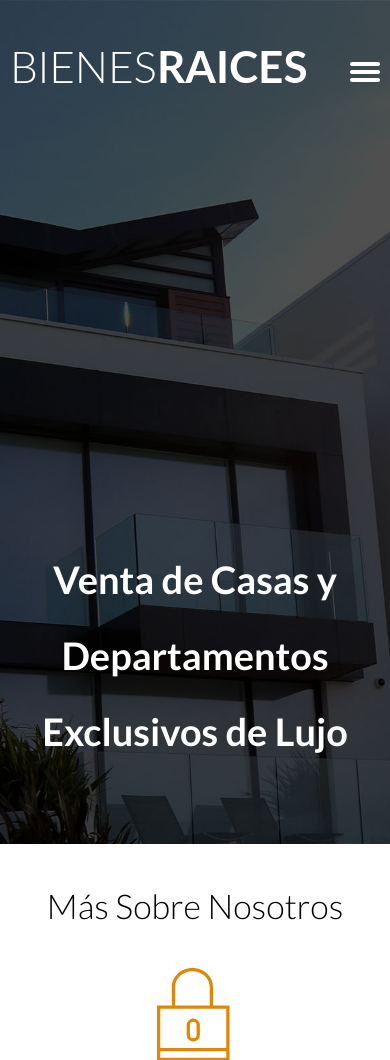
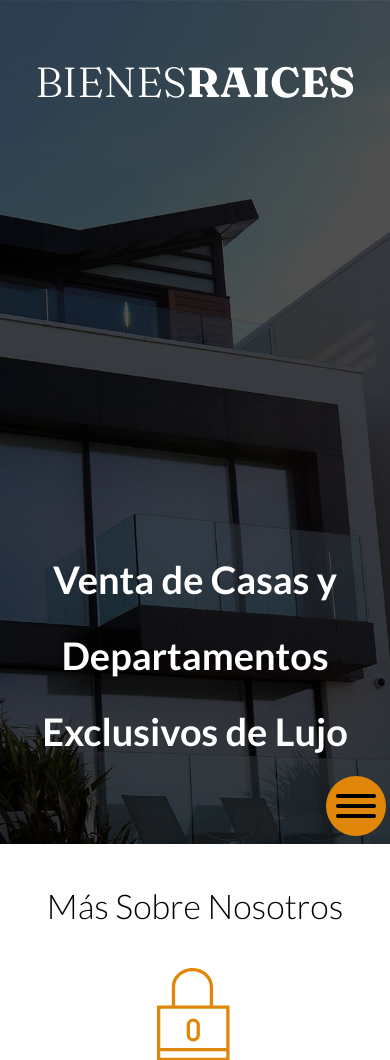
Before and after one commit to andres-ceballos/bienesraices, a PHP site: page / in a window 390 px wide. Shown: the top 1060 px of the page. Run offline with PHP 8.4, Linux system fonts and the light colour scheme; data that the repository does not hold is empty; some libraries are stand-ins or nearby versions.

Commit message:
Adjust hamburguer menu and general styles

```diff
--- a/src/index.php
+++ b/src/index.php
@@ -12,9 +12,11 @@
     <title>Bienes Raíces</title>
     <!-- Favicon -->
     <link rel="shortcut icon" type="image/png" href="public/img/casa.png">
-    <!-- Google Font -->
+    <!-- Google Fonts -->
     <link rel="stylesheet" href="https://fonts.googleapis.com/css?family=Lato:300,400,700,900">
+    <link rel="stylesheet" href="https://fonts.googleapis.com/css2?family=Fraunces:wght@300;700&display=swap">
     <!-- CSS Styles -->
+    <link rel="stylesheet" href="https://cdnjs.cloudflare.com/ajax/libs/hamburgers/1.1.3/hamburgers.min.css" integrity="sha512-+mlclc5Q/eHs49oIOCxnnENudJWuNqX5AogCiqRBgKnpoplPzETg2fkgBFVC6WYUVxYYljuxPNG8RE7yBy1K+g==" crossorigin="anonymous" />
     <link rel="stylesheet" href="public/css/normalize.css">
     <link rel="stylesheet" href="public/css/styles.css">
 </head>
@@ -29,6 +31,7 @@
     ?>
     <script src="https://code.jquery.com/jquery-3.7.1.min.js" integrity="sha256-/JqT3SQfawRcv/BIHPThkBvs0OEvtFFmqPF/lYI/Cxo=" crossorigin="anonymous"></script>
     <script src="https://cdn.jsdelivr.net/npm/sweetalert2@11"></script>
+    <script src="public/js/app.js"></script>
     <script src="public/js/ajax.js"></script>
 </body>
 
--- a/src/public/css/styles.css
+++ b/src/public/css/styles.css
@@ -1,3 +1,18 @@
+:root {
+    --latoFont: 'Lato', sans-serif;
+    --frauncesFont: 'Fraunces', serif;
+
+    --whiteColorFFF: #fff;
+    --whiteColorF5F: #f5f5f5;
+    --grayColorE1E: #e1e1e1;
+    --grayColorRGB181: rgba(181, 181, 181, 0.95);
+    --grayColorB5B: #b5b5b5;
+    --grayColor333: #333;
+    --blackColor000: #000000;
+    --greenColor71B: #71b100;
+    --orangeColorE08: #e08709;
+}
+
 /*SNIPPET: Paul Irish. Este código permite que los padding no afecten las
 medidas de ancho de los elementos*/
 *,
@@ -55,6 +87,10 @@ h4 {
     font-weight: 300;
 }
 
+.fw-700 {
+    font-weight: 700;
+}
+
 .text-center {
     text-align: center;
 }
@@ -134,154 +193,145 @@ h4 {
 
 /* BAR NAV */
 .bar {
-    display: flex;
-    justify-content: space-between;
-    flex-direction: row;
-    align-items: center;
     padding-top: 3rem;
 }
 
-.bar .logo {
-    z-index: 1;
+.bar a {
+    text-decoration: none;
 }
 
-#menu-toggle {
-    display: none;
+@media only screen and (min-width: 40rem) {
+    .bar {
+        display: flex;
+        justify-content: space-between;
+        align-items: center;
+    }
 }
 
-#menu-toggle:checked+.menu-button-container .menu-button::before {
-    margin-top: 0px;
-    transform: rotate(405deg);
+.panel-btn {
+    position: fixed;
+    z-index: 999;
+    bottom: 1vh;
+    right: 1vw;
+    width: 6rem;
+    height: 6rem;
+    border-radius: 50%;
+    padding: 0;
+    display: flex;
+    justify-content: center;
+    align-items: center;
+    background-color: var(--orangeColorE08);
+    border: none;
 }
 
-#menu-toggle:checked+.menu-button-container .menu-button {
-    background: rgba(255, 255, 255, 0);
+@media only screen and (min-width: 40rem) {
+    .panel-btn {
+        display: none;
+    }
 }
 
-#menu-toggle:checked+.menu-button-container .menu-button::after {
-    margin-top: 0px;
-    transform: rotate(-405deg);
+.panel {
+    position: fixed;
+    z-index: 998;
+    top: 0;
+    bottom: 0;
+    left: 0;
+    right: 0;
+    width: 100%;
+    background-color: var(--grayColor333);
+    transform: translate(100%, 0);
+    transition: transform .5s ease, opacity .5s ease;
+    opacity: 0;
+    overflow-y: scroll;
 }
 
-.menu-button-container {
-    display: none;
-    height: 100%;
-    width: 30px;
-    cursor: pointer;
-    flex-direction: column;
-    justify-content: center;
-    align-items: center;
+@media only screen and (min-width: 40rem) {
+    .panel {
+        position: relative;
+        z-index: 0;
+        width: auto;
+        background-color: transparent;
+        transform: translate(0, 0);
+        opacity: 1;
+        overflow-y: hidden;
+    }
 }
 
-.menu-button,
-.menu-button::before,
-.menu-button::after {
-    display: block;
-    background-color: #fff;
-    position: absolute;
-    height: 4px;
-    width: 30px;
-    transition: transform 400ms cubic-bezier(0.23, 1, 0.32, 1);
-    border-radius: 2px;
+.nav {
+    height: 75%;
 }
 
-.menu-button::before {
-    content: '';
-    margin-top: -8px;
+@media only screen and (min-width: 40rem) {
+    .nav {
+        display: block;
+        height: 100%;
+    }
 }
 
-.menu-button::after {
-    content: '';
-    margin-top: 8px;
+.nav a:first-child {
+    margin-top: 3rem;
 }
 
-.menu {
-    display: flex;
-    flex-direction: row;
-    list-style-type: none;
-    margin: 0;
-    padding: 0;
+@media only screen and (min-width: 40rem) {
+    .nav a:first-child {
+        margin-top: 0;
+    }
 }
 
-.menu>a {
-    margin: 0 1rem;
-    overflow: hidden;
-    width: 100%;
-    color: #ffffff;
-    text-decoration: none;
-    font-size: 2.2rem;
+.nav a {
     display: block;
+    font-size: 2.8rem;
+    padding: 1rem;
+    transition: all 0.3s ease;
+    color: var(--whiteColorFFF);
+    text-align: left;
+    margin: auto 3rem;
 }
 
-@media (min-width: 40rem) {
-    .menu a {
+@media only screen and (min-width: 40rem) {
+    .nav a {
         display: inline-block;
         font-size: 1.8rem;
+        padding: 0;
         margin-right: 2rem;
+        color: var(--whiteColorFFF);
+        text-align: center;
+        margin-left: 0;
     }
 
-    .menu>a {
-        width: auto;
-        overflow: unset;
-    }
-
-    .menu a:last-of-type {
+    .nav a:last-of-type {
         margin: 0;
     }
 }
 
-.menu a:hover {
-    color: #71b100;
+.nav a:hover {
+    color: var(--greenColor71B);
 }
 
-@media (max-width: 40rem) {
-    .menu-button-container {
-        display: flex;
-        z-index: 1;
-    }
+.logo.disabled {
+    display: none;
+}
 
-    .menu {
-        position: absolute;
-        top: 0;
-        left: 0;
-        flex-direction: column;
-        width: 100%;
-        justify-content: center;
-        align-items: center;
-        background-color: #333333;
-    }
+.title-logo-header,
+.title-logo {
+    font-family: var(--frauncesFont);
+    display: block;
+    font-size: 3.8rem;
+    color: var(--whiteColorFFF);
+    text-transform: uppercase;
+}
 
-    #menu-toggle~.menu {
-        height: 0;
-        margin: 0;
-        padding: 0;
-        border: 0;
-        transition: height 1500ms cubic-bezier(0.23, 1, 0.32, 1);
-    }
+.title-logo-header {
+    font-size: 4.2rem;
+}
 
-    #menu-toggle:checked~.menu {
-        height: 100vh;
-        padding: 0.5em;
-        transition: height 1500ms cubic-bezier(0.23, 1, 0.32, 1);
-    }
+.panel.is-active {
+    transform: translate(0, 0);
+    opacity: 1;
+}
 
-    #menu-toggle~.menu a {
-        height: 0;
-        margin: 0;
-        padding: 0;
-        border: 0;
-        transition: height 1000ms cubic-bezier(0.23, 1, 0.32, 1);
-    }
-
-    #menu-toggle:checked~.menu a {
-        height: 2.5em;
-        padding: 0.5em;
-        transition: height 2000ms cubic-bezier(0.23, 1, 0.32, 1);
-    }
-
-    .footer-container.menu-button-container {
-        display: none;
-    }
+.scroll-disabled {
+    overflow-y: hidden;
 }
 
 /* US ICON */
--- a/src/view/templates/ad_content.php
+++ b/src/view/templates/ad_content.php
@@ -7,10 +7,10 @@
             <div class="ad">
                 <img src="public/img/<?php echo $ad['url_img_ad']; ?>" alt="Anuncio <?php echo $ad['title_ad']; ?>">
                 <div class="ad-content">
-                    <h3>
+                    <h3 class="ellipsis-1">
                         <?php echo $ad['title_ad']; ?>
                     </h3>
-                    <p>
+                    <p class="ellipsis-3">
                         <?php echo $ad['description_ad']; ?>
                     </p>
                     <p class="price">$
--- a/src/view/templates/footer.php
+++ b/src/view/templates/footer.php
@@ -1,3 +1,4 @@
+</div>
 <footer class="footer-site section">
     <div class="container footer-container">
         <?php
@@ -6,3 +7,4 @@
         <p>Todos los Derechos Reservados &copy;</p>
     </div>
 </footer>
+</div>
--- a/src/view/templates/header.php
+++ b/src/view/templates/header.php
@@ -7,14 +7,20 @@ if (urlCurrent() == '/') :
         <?php endif; ?>
         <div class="container header-content">
             <div class="bar">
-                <a class="logo" href="/">
-                    <img src="public/img/logo.svg" alt="Logotipo de Bienes Raices">
+                <!-- <a class="logo-link" href="/">
+                    <img class="logo-img" src="public/img/logo.svg" alt="Logotipo de Bienes Raices">
+                </a> -->
+
+                <a class="logo-header" href="/">
+                    <span class="title-logo-header">Bienes<span class="fw-700">Raices</span></span>
                 </a>
 
-                <input type="checkbox" id="menu-toggle">
-                <label for="menu-toggle" class="menu-button-container">
-                    <div class="menu-button"></div>
-                </label>
+                <button class="panel-btn hamburger hamburger--spring" type="button">
+                    <span class="hamburger-box">
+                        <span class="hamburger-inner"></span>
+                    </span>
+                </button>
+
                 <?php
                 include('navigation.php');
                 ?>
@@ -26,3 +32,6 @@ if (urlCurrent() == '/') :
 
         </div>
         </header>
+
+        <div class="page-container">
+            <div class="content-wrap">
--- a/src/view/templates/navigation.php
+++ b/src/view/templates/navigation.php
@@ -1,6 +1,12 @@
+<aside class="panel">
     <nav id="nav" class="nav menu">
         <a href="nosotros/">Nosotros</a>
         <a href="anuncios/">Anuncios</a>
         <a href="blog/">Blog</a>
         <a href="contacto/">Contacto</a>
     </nav>
+
+    <a class="logo disabled" href="/">
+        <span class="title-logo">Bienes<span class="fw-700">Raices</span></span>
+    </a>
+</aside>
--- a/src/view/v_main.php
+++ b/src/view/v_main.php
@@ -7,10 +7,10 @@ include_once('templates/ad_content.php');
 <section class="img-contact">
     <div class="container contact-content">
         <h2>Encuentra la casa de tus sueños</h2>
-        <p>
+        <p class="ellipsis-2">
             Nemo at fugiat vitae voluptatibus, cum eius eveniet adipisci assumenda totam ab laudantium consequuntur saepe tenetur, quibusdam in eligendi dicta officiis suscipit!
         </p>
-        <a href="contact/" class="btn btn-yellow">Contáctanos</a>
+        <a href="contacto/" class="btn btn-yellow">Contáctanos</a>
     </div>
 </section>
 
```
Also changed, not shown: other parts of src/public/css/styles.css (+64 -26 lines), src/public/js/app.js (added). Lines whose indentation alone changed are shown as unchanged.
